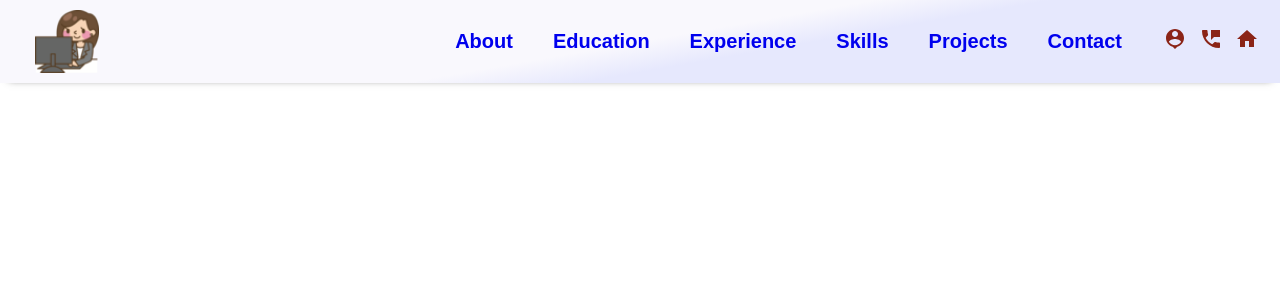
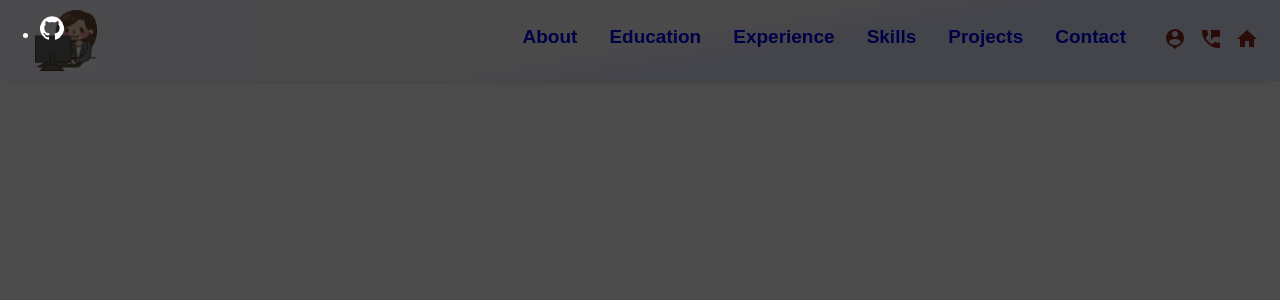
Before and after one commit to github-prathma/Portfolio, a React (Create React App) app: page / in a window 1280 px wide. Both pictures are taken after a click on the button 1175 px from the left and 40 px from the top of the page. Shown: the top 300 px of the page. Built offline with nearby package versions, Linux system fonts and the light colour scheme.

Commit message:
social info in progress

```diff
--- a/src/App.js
+++ b/src/App.js
@@ -2,13 +2,21 @@ import './App.css';
 import Header from './Components/Header.js'
 import SideDrawer from './Components/SideDrawer/SideDrawer.js';
 import Backdrop from './Components/Backdrop.js';
+import SocialProfile from './Components/SocialInfo/SocialProfile.js';
 import {Component} from 'react';
 
 class App extends Component {
 
   state = {
-    sidedrawerOpen: false
+    sidedrawerOpen: false,
+    openSocialProfiles: false
   };
+
+  openProfilePage = () => {
+    this.setState((prevState) => {
+      return {openSocialProfiles: !prevState.openSocialProfiles};
+    })
+  }
 
   drawerToggleClickHandler = () => {
     this.setState((prevState) => {
@@ -25,10 +33,10 @@ class App extends Component {
   render () {
     return (
       <div style={{height: '100%'}}>
-        <Header drawerClickHandler={this.drawerToggleClickHandler}/>
+        <Header drawerClickHandler={this.drawerToggleClickHandler} socialProfileClickHandler={this.openProfilePage}/>
         <SideDrawer show={this.state.sidedrawerOpen}/>
         {this.state.sidedrawerOpen && <Backdrop click={this.backdropClickHandler}/>}
-
+        {this.state.openSocialProfiles && <SocialProfile show={this.state.openSocialProfiles}/>}
       </div>
     );
   }
--- a/src/CSS/Header.css
+++ b/src/CSS/Header.css
@@ -27,20 +27,18 @@
 
 .c-nav a {
     display: block;
-    padding: 16px 8px;
-    font-size: 20px;
+    padding: 15px 8px;
+    font-size: 19px;
     font-weight: bold;
 }
 
 .c-nav a:link {
     text-decoration: none;
     align-items: center;
-    padding: 20px;
+    padding: 16px;
 }
 
 .c-nav a:hover {
-    /* text-decoration-color: rgb(82, 54, 84); */
-    /* text-decoration: none; */
     background-color: #eff2f5;
     border-radius: 10px;
     align-items: center;
@@ -50,7 +48,6 @@
 
 .c-nav a:active {
     color: #e52a6f;
-    /* text-decoration: none; */
     border-bottom: 3px solid  #e52a6f;
 }
 
--- /dev/null
+++ b/src/CSS/SocialProfile.css
@@ -0,0 +1,26 @@
+.social-info_page {
+    background-color: rgba(0,0,0, 0.7);
+    height: 100%;
+    width: 100%;
+    position: fixed;
+    top:0;
+    left: 0;
+    z-index: 200;
+    transform: translateY(-100%);
+    transition: transform 1s ease-in;
+}
+
+.social-info_page.open {
+    background-color: rgba(0,0,0, 0.7);
+    transform: translateY(0);
+}
+
+.social-info_page ul {
+    align-self: center;
+    width: 50%;
+    height: 50%;
+}
+
+.social-info_page li {
+    color: white;
+}
--- a/src/Components/Header.js
+++ b/src/Components/Header.js
@@ -8,6 +8,16 @@ import PermPhoneMsgIcon from '@material-ui/icons/PermPhoneMsg';
 import HomeIcon from '@material-ui/icons/Home';
 
 class Header extends Component {
+
+    state = {
+        showProfilePage: false
+    }
+
+    clickedProfile = () => {
+        this.setState({
+            showProfilePage: true
+        })
+    }
 
     render() {
         return (
@@ -36,7 +46,7 @@ class Header extends Component {
                 <div className="social_info">
                     <ul>
                         <li>
-                            <button>
+                            <button onClick={this.props.socialProfileClickHandler}>
                                 <PersonPinIcon/>
                             </button>
                         </li>
--- /dev/null
+++ b/src/Components/SocialInfo/SocialProfile.js
@@ -0,0 +1,30 @@
+import React, {Component} from 'react';
+import GitHubIcon from '@material-ui/icons/GitHub';
+import '../../CSS/SocialProfile.css';
+
+class SocialProfile extends Component {
+
+    render() {
+
+        let socialInfoClasses = "social-info_page"
+
+        if (this.props.show) {
+            socialInfoClasses = "social-info_page open"
+        }
+
+        return (
+
+            <div className={socialInfoClasses}>
+                <ul className="profiles">
+                    <li>
+                        <a>
+                            <GitHubIcon/>
+                        </a>
+                    </li>
+                </ul>
+
+            </div>
+        )
+    }
+}
+export default SocialProfile;
```
Also changed, not shown: src/Components/SocialInfo/Address.js (added), src/Components/SocialInfo/ContactMe.js (added), 1 other file (tests, documents, lock files or other folders).
